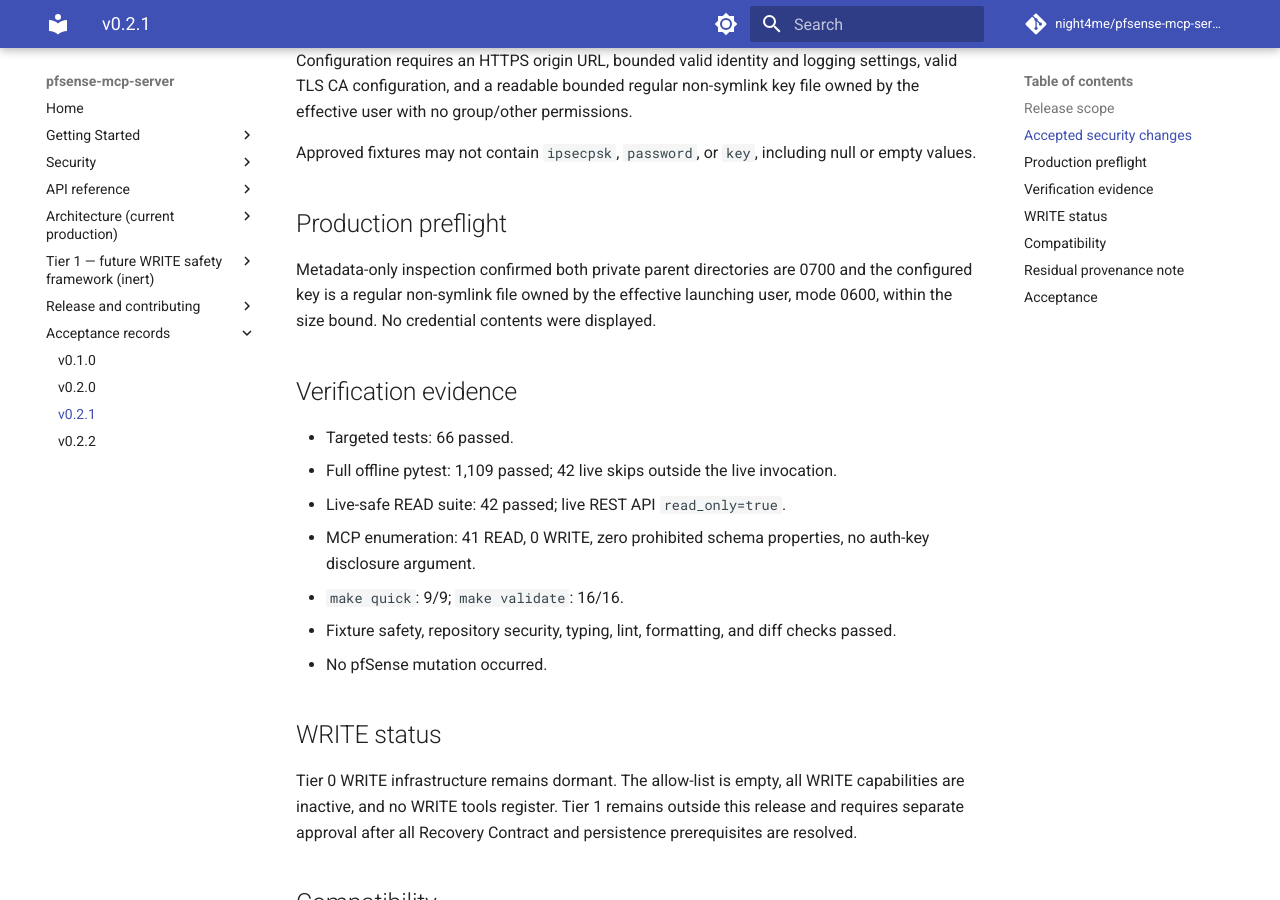
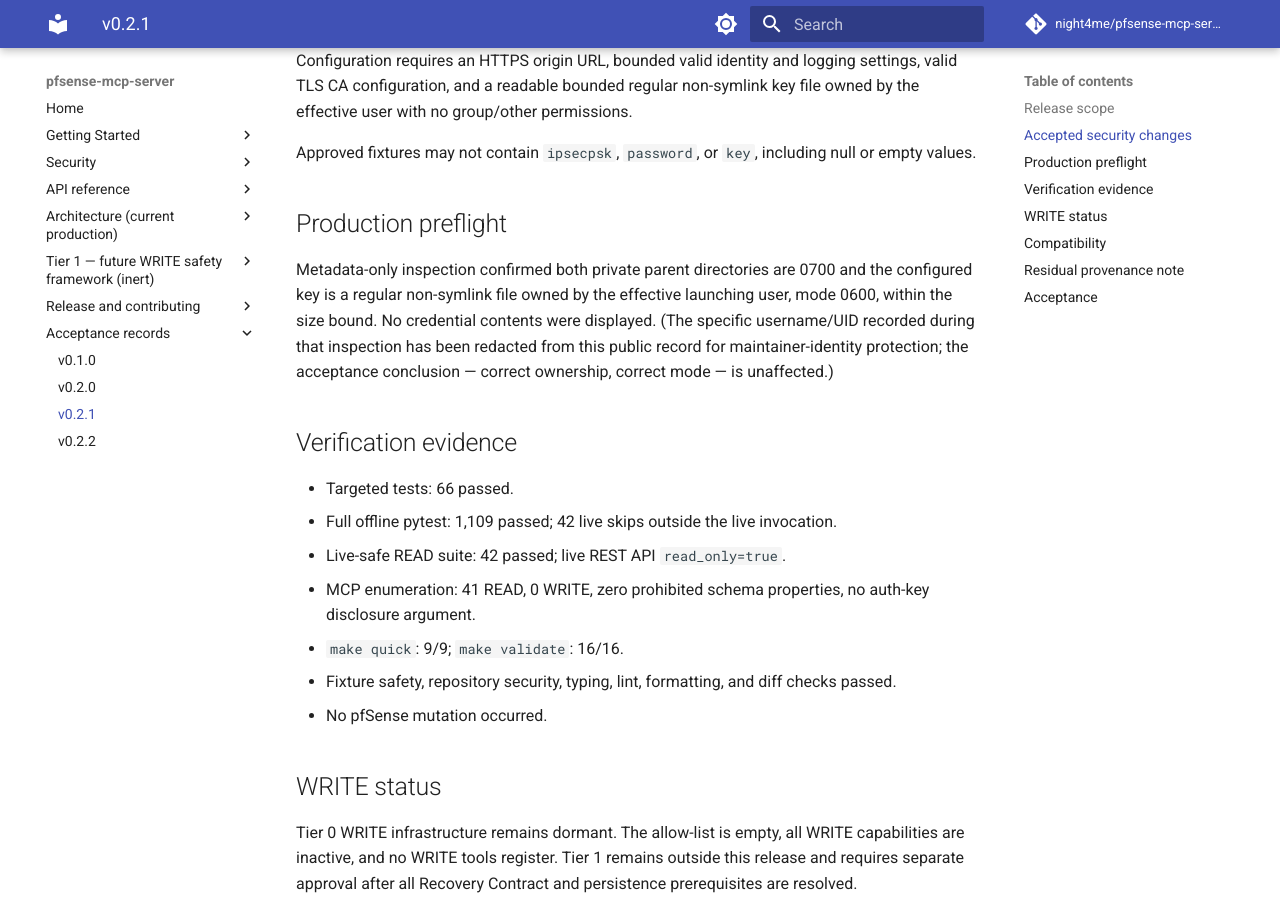
Before and after one commit to night4me/pfsense-mcp-server, an MkDocs documentation site: the page built from docs/ACCEPTANCE_v0.2.1.md, in a window 1280 px wide and 900 px high, scrolled down 706 px. Built offline with MkDocs 1.6.1 and Material for MkDocs 9.7.7, drawn with Linux system fonts in a browser that asks for light colours; comment, search, counter and statistics services are not loaded.

Commit message:
docs: redact maintainer local username from AGENTS.md and ACCEPTANCE_v0.2.1.md
Public Exposure Audit findings 1 and 2: AGENTS.md's reports-ai symlink
description and ACCEPTANCE_v0.2.1.md's preflight evidence both disclosed
the maintainer's local username (and, in the acceptance doc, a UID).
Neither disclosure has any credential or access impact, but both are
unnecessary identity exposure ahead of a public transition. Rewords both
to preserve the documented security property (external Git-ignored
symlink; correct key ownership and mode) without the literal identity.

Not pushed yet -- part of the Public Exposure Audit cleanup phase, kept
local pending the separate, explicitly-approved force-sync that also
carries the certificate-PII history remediation.

```diff
--- a/docs/ACCEPTANCE_v0.2.1.md
+++ b/docs/ACCEPTANCE_v0.2.1.md
@@ -18,7 +18,7 @@
 
 ## Production preflight
 
-Metadata-only inspection confirmed both private parent directories are 0700 and the configured key is a regular non-symlink file owned by the effective launching user, mode 0600, within the size bound. No credential contents were displayed.
+Metadata-only inspection confirmed both private parent directories are 0700 and the configured key is a regular non-symlink file owned by the effective launching user, mode 0600, within the size bound. No credential contents were displayed. (The specific username/UID recorded during that inspection has been redacted from this public record for maintainer-identity protection; the acceptance conclusion — correct ownership, correct mode — is unaffected.)
 
 ## Verification evidence
 
```
Also changed, not shown: AGENTS.md (+3 -3 lines).
